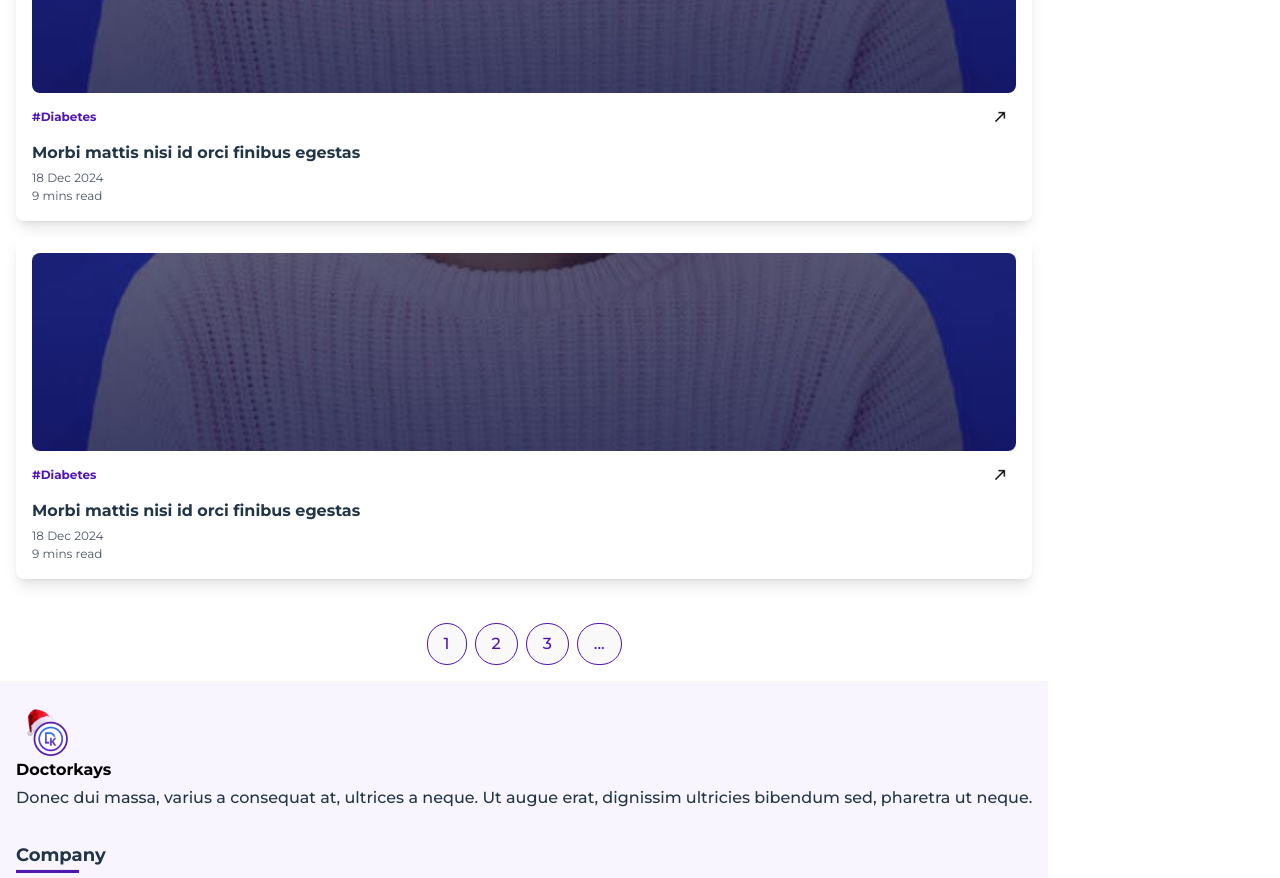
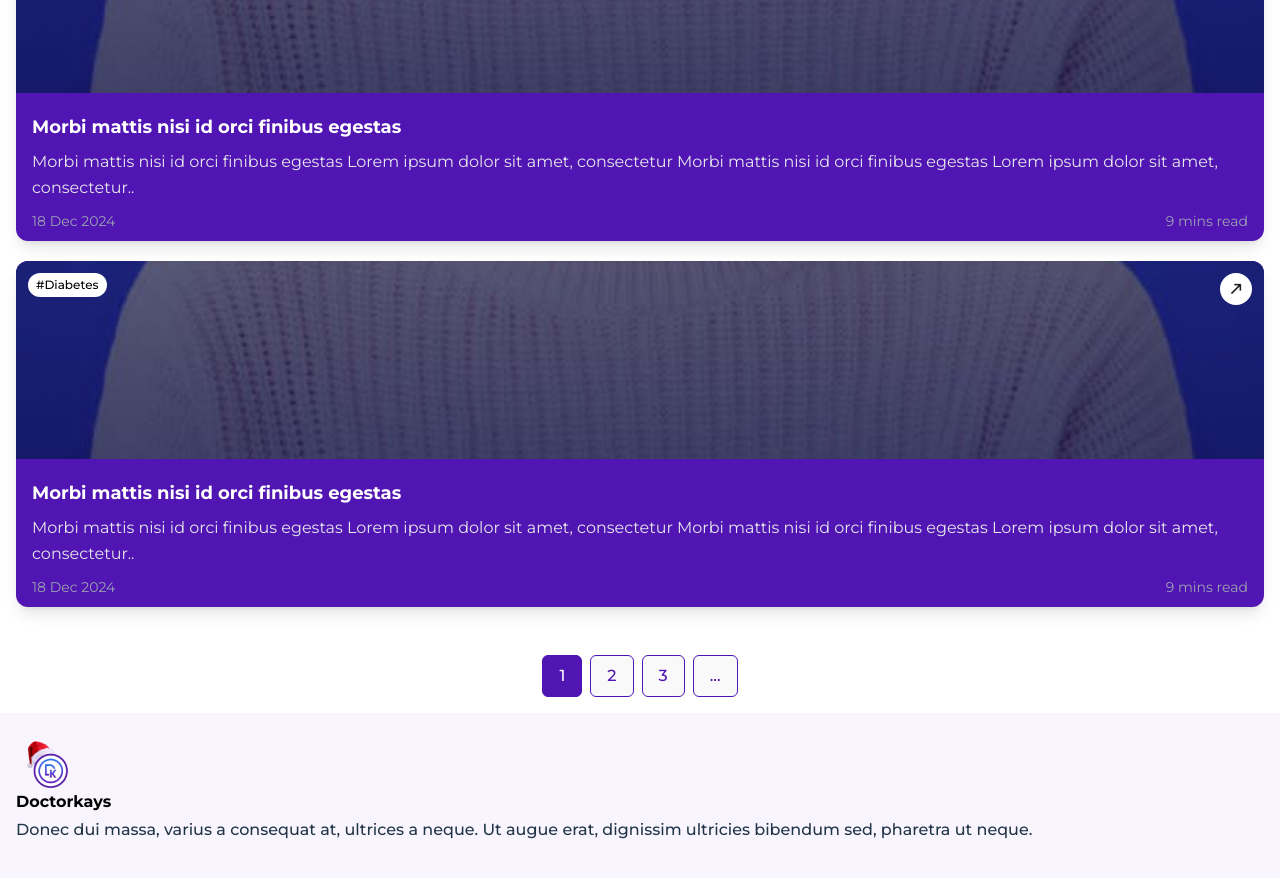
Before and after one commit to martins0023/doctorkays, a React (Vite) app: page /blog in a window 1280 px wide. Shown: the part 1344-2222 px from the top of the page. Built offline with nearby package versions, Linux system fonts and the light colour scheme.

Commit message:
fix dark mode

```diff
--- a/src/index.css
+++ b/src/index.css
@@ -8,9 +8,9 @@
   line-height: 1.5;
   font-weight: 400;
 
-  color-scheme: light dark;
+  /* color-scheme: light dark; */
   color: rgba(255, 255, 255, 0.87);
-  background-color: #242424;
+  /* background-color: #242424; */
 
   font-synthesis: none;
   text-rendering: optimizeLegibility;
@@ -85,3 +85,10 @@ button:focus-visible {
     font-size: 3.2em;
   }
 }
+
+@media (prefers-color-scheme: dark) {
+  :root {
+    --text-color: #e5e7eb; /* Light text color for dark mode */
+    --primary-color: #1f2937; /* Dark primary color */
+  }
+}
--- a/src/pages/Blog.jsx
+++ b/src/pages/Blog.jsx
@@ -3,23 +3,64 @@ import Navbar from "../components/Navbar";
 import Hero from "../components/Hero";
 import Footer from "../components/Footer"; // Assuming you have a Footer component
 import Button from "../components/Button"; // Assuming you have a Button component
-import { bgblog, north_east,
+import {
+  bgblog,
+  north_east,
   clinicseries1,
   clinicseries2,
-  clinicsection, clinicseries } from "../assets"; // Adjust your import path accordingly
-import { motion } from 'framer-motion';
+  clinicsection,
+  clinicseries,
+} from "../assets"; // Adjust your import path accordingly
+import { motion } from "framer-motion";
 import { staggerContainer } from "../components/animations";
 
 const dummyData = [
-  { id: 1, category: "Blood Sugar", title: "Morbi mattis nisi id orci finibus egestas", date: "18 Dec 2024", readTime: "9 mins read", imgSrc: clinicseries1 },
-  { id: 2, category: "Pregnancy", title: "Morbi mattis nisi id orci finibus egestas", date: "18 Dec 2024", readTime: "9 mins read", imgSrc: clinicseries2 },
-  { id: 3, category: "Diabetes", title: "Morbi mattis nisi id orci finibus egestas", date: "18 Dec 2024", readTime: "9 mins read", imgSrc: clinicseries },
-  { id: 4, category: "Diabetes", title: "Morbi mattis nisi id orci finibus egestas", date: "18 Dec 2024", readTime: "9 mins read", imgSrc: clinicseries },
+  {
+    id: 1,
+    category: "Blood Sugar",
+    title: "Morbi mattis nisi id orci finibus egestas",
+    date: "18 Dec 2024",
+    readTime: "9 mins read",
+    description: "Morbi mattis nisi id orci finibus egestas Lorem ipsum dolor sit amet, consectetur Morbi mattis nisi id orci finibus egestas Lorem ipsum dolor sit amet, consectetur..",
+    imgSrc: clinicseries1,
+  },
+  {
+    id: 2,
+    category: "Pregnancy",
+    title: "Morbi mattis nisi id orci finibus egestas",
+    date: "18 Dec 2024",
+    readTime: "9 mins read",
+    description: "Morbi mattis nisi id orci finibus egestas Lorem ipsum dolor sit amet, consectetur Morbi mattis nisi id orci finibus egestas Lorem ipsum dolor sit amet, consectetur..",
+    imgSrc: clinicseries2,
+  },
+  {
+    id: 3,
+    category: "Diabetes",
+    title: "Morbi mattis nisi id orci finibus egestas",
+    date: "18 Dec 2024",
+    readTime: "9 mins read",
+    description: "Morbi mattis nisi id orci finibus egestas Lorem ipsum dolor sit amet, consectetur Morbi mattis nisi id orci finibus egestas Lorem ipsum dolor sit amet, consectetur..",
+    imgSrc: clinicseries,
+  },
+  {
+    id: 4,
+    category: "Diabetes",
+    title: "Morbi mattis nisi id orci finibus egestas",
+    date: "18 Dec 2024",
+    readTime: "9 mins read",
+    description: "Morbi mattis nisi id orci finibus egestas Lorem ipsum dolor sit amet, consectetur Morbi mattis nisi id orci finibus egestas Lorem ipsum dolor sit amet, consectetur..",
+    imgSrc: clinicseries,
+  },
 ];
 
 const Blog = () => {
   return (
-    <motion.div className="flex flex-col min-h-screen" initial="hidden" animate="visible" variants={staggerContainer}>
+    <motion.div
+      className="flex flex-col min-h-screen"
+      initial="hidden"
+      animate="visible"
+      variants={staggerContainer}
+    >
       <Navbar />
       <Hero
         backgroundImage={bgblog}
@@ -41,25 +82,65 @@ const Blog = () => {
           </div> */}
           <div className="mt-4">
             {dummyData.map((item) => (
-              <div key={item.id} className="bg-white rounded-lg shadow-lg p-4 mb-4">
-                <img src={item.imgSrc} alt={item.title} className="w-full h-[198px] object-cover rounded-lg" />
-                <div className="mt-2 flex justify-between items-center">
-                  <p className="text-primary font-semibold text-[12px]">{`#${item.category}`}</p>
-                  <div className="bg-white rounded-full p-2">
-                    <img src={north_east} alt="north east" className="w-4 h-4" />
+              <div
+                key={item.id}
+                className="bg-primary relative rounded-xl shadow-lg mb-5 overflow-hidden"
+              >
+                {/* Image Section */}
+                <img
+                  src={item.imgSrc}
+                  alt={item.title}
+                  className="w-full h-[198px] object-cover"
+                />
+
+                {/* Tag and Action */}
+                <div className="px-4 mt-2 flex justify-between items-center">
+                <div className="absolute top-3 right-3 bg-white rounded-full p-2 flex items-center justify-center">
+                    <img
+                      src={north_east}
+                      alt="north east"
+                      className="w-4 h-4"
+                    />
                   </div>
+                  <p className="absolute top-3 left-3 items-start text-black font-medium text-xs py-1 px-2 bg-white rounded-full">
+                    {`#${item.category}`}
+                  </p>
                 </div>
-                <h3 className="mt-2 text-[16px] font-bold">{item.title}</h3>
-                <p className="text-[12px] text-gray-600 mt-1">{item.date}</p>
-                <p className="text-[12px] text-gray-600">{item.readTime}</p>
+
+                {/* Content Section */}
+                <div className="px-4 py-3">
+                  <h3 className="text-white text-lg font-bold">{item.title}</h3>
+                  <p className="text-[16px] text-gray-200 mt-2 leading-relaxed line-clamp-2">
+                    {item.description}
+                  </p>
+                </div>
+
+                {/* Date and Read Time */}
+                <div className="px-4 pb-3 flex justify-between items-center text-gray-400 text-xs">
+                  <p className="text-[14px]">{item.date}</p>
+                  <p className="text-[14px]">{item.readTime}</p>
+                </div>
               </div>
             ))}
           </div>
+
           <div className="flex justify-center mt-4">
-            <Button text="1" className="mx-1 px-3 py-2 rounded-full border border-primary text-primary" />
-            <Button text="2" className="mx-1 px-3 py-2 rounded-full border border-primary text-primary" />
-            <Button text="3" className="mx-1 px-3 py-2 rounded-full border border-primary text-primary" />
-            <Button text="..." className="mx-1 px-3 py-2 rounded-full border border-primary text-primary" />
+            <Button
+              text="1"
+              className="mx-1 px-3 py-2 rounded-md bg-primary text-white border border-primary text-primary"
+            />
+            <Button
+              text="2"
+              className="mx-1 px-3 py-2 rounded-md border border-primary text-primary"
+            />
+            <Button
+              text="3"
+              className="mx-1 px-3 py-2 rounded-md border border-primary text-primary"
+            />
+            <Button
+              text="..."
+              className="mx-1 px-3 py-2 rounded-md border border-primary text-primary"
+            />
           </div>
         </div>
       </main>
```
